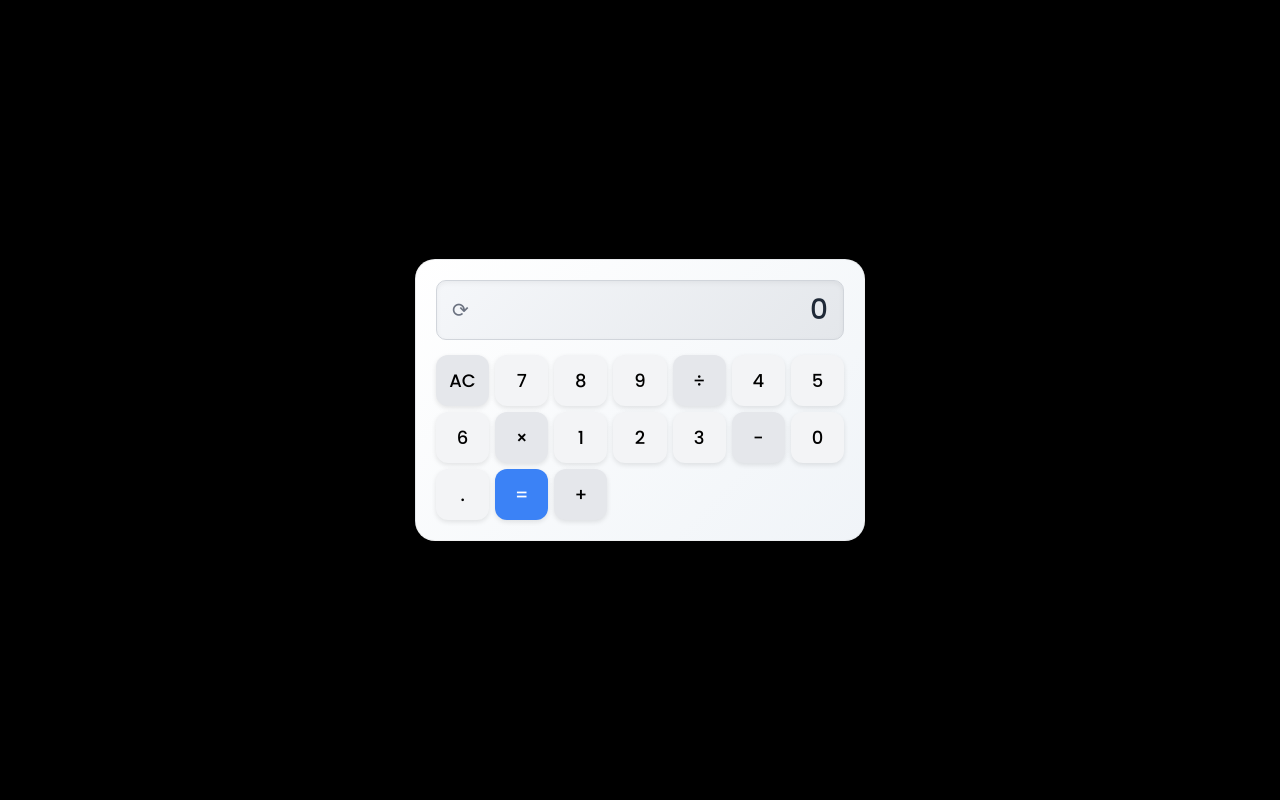
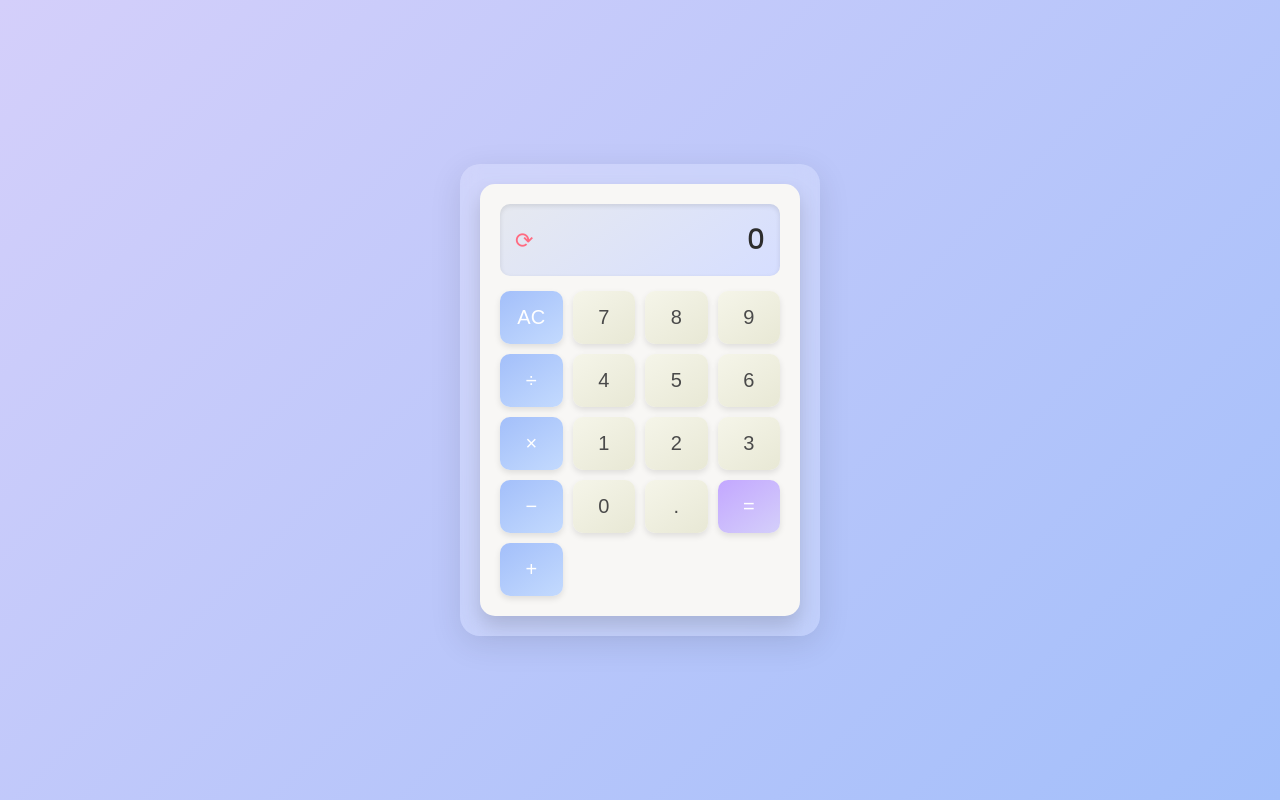
Before and after one commit to taspia2003/Tools-assignment-4, a plain HTML site: page index.html in a window 1280 px wide. Drawn offline with Linux system fonts and the light colour scheme.

Commit message:
Update styles.css

```diff
--- a/styles.css
+++ b/styles.css
@@ -2,7 +2,6 @@
     margin: 0;
     padding: 0;
     box-sizing: border-box;
-    font-family: 'Poppins', sans-serif;
 }
 
 body {
@@ -10,108 +9,101 @@ body {
     justify-content: center;
     align-items: center;
     height: 100vh;
-    background: #000000; /* Changed to solid black */
+    background: linear-gradient(135deg, #d4cffa, #a3bffa);
+    font-family: 'Poppins', sans-serif;
+}
+
+.calculator-container {
+    background: rgba(255, 255, 255, 0.2); /* Slightly more opaque glassmorphism */
+    padding: 20px;
+    border-radius: 20px;
+    backdrop-filter: blur(10px);
+    box-shadow: 0 8px 32px rgba(0, 0, 0, 0.1);
 }
 
 .calculator {
-    background: linear-gradient(135deg, #ffffff, #f0f4f8);
-    border-radius: 20px;
+    width: 320px;
+    background: #f8f7f5;
+    border-radius: 15px;
     padding: 20px;
-    width: 450px;
-    box-shadow: 0 10px 20px rgba(0, 0, 0, 0.1);
-    border: 1px solid rgba(0, 0, 0, 0.05);
-    animation: fadeIn 0.5s ease-in-out;
-}
-
-@keyframes fadeIn {
-    from {
-        opacity: 0;
-        transform: scale(0.95);
-    }
-    to {
-        opacity: 1;
-        transform: scale(1);
-    }
+    box-shadow: 0 10px 20px rgba(0, 0, 0, 0.15);
 }
 
 .display {
     display: flex;
     justify-content: space-between;
     align-items: center;
-    background: linear-gradient(135deg, #f5f7fa, #e4e7eb);
-    border: 1px solid #d1d5db;
+    background: linear-gradient(145deg, #e6e9f0, #d6deff);
+    padding: 15px;
     border-radius: 10px;
-    padding: 15px;
-    font-size: 28px;
     margin-bottom: 15px;
-    height: 60px;
-    box-shadow: inset 0 2px 5px rgba(0, 0, 0, 0.05);
-}
-
-.display .reset-icon {
-    font-size: 20px;
-    color: #6b7280;
-    cursor: pointer;
-    transition: color 0.2s;
-}
-
-.display .reset-icon:hover {
-    color: #3b82f6;
+    box-shadow: inset 0 2px 5px rgba(0, 0, 0, 0.1);
 }
 
 .display .value {
     font-size: 28px;
-    color: #1f2937;
-    overflow: hidden;
-    text-overflow: ellipsis;
-    white-space: nowrap;
     font-weight: 500;
+    color: #2d2d2d;
+}
+
+.display .reset-icon {
+    cursor: pointer;
+    font-size: 22px;
+    color: #ff6b81;
+    transition: transform 0.3s ease;
+}
+
+.display .reset-icon:hover {
+    transform: rotate(180deg);
 }
 
 .buttons {
     display: grid;
-    grid-template-columns: repeat(7, minmax(0, 1fr));
-    gap: 6px;
+    grid-template-columns: repeat(4, 1fr);
+    gap: 10px;
 }
 
 button {
-    padding: 12px;
-    font-size: 18px;
+    padding: 15px;
+    font-size: 20px;
+    font-weight: 500;
     border: none;
-    border-radius: 12px;
-    background-color: #e5e7eb;
+    border-radius: 10px;
     cursor: pointer;
-    transition: all 0.2s ease;
-    box-shadow: 0 2px 5px rgba(0, 0, 0, 0.1);
-    font-weight: 500;
+    transition: all 0.3s ease;
 }
 
-button:hover {
-    background-color: #d1d5db;
-    transform: scale(1.05);
-    box-shadow: 0 4px 8px rgba(0, 0, 0, 0.15);
+button.number {
+    background: linear-gradient(145deg, #f5f5e9, #e8e8d5);
+    color: #4a4a4a;
+    box-shadow: 0 3px 6px rgba(0, 0, 0, 0.1);
 }
 
-button:active {
-    transform: scale(0.95);
+button.number:hover {
+    background: linear-gradient(145deg, #e0d7ff, #d4cffa);
+    transform: translateY(-2px);
+    box-shadow: 0 5px 10px rgba(0, 0, 0, 0.15);
 }
 
-.function {
-    background-color: #d1d5db;
+button.operation {
+    background: linear-gradient(145deg, #a3bffa, #c3dafe);
+    color: #fff;
+    box-shadow: 0 3px 6px rgba(0, 0, 0, 0.1);
 }
 
-.number {
-    background-color: #f3f4f6;
+button.operation:hover {
+    background: linear-gradient(145deg, #c3dafe, #a3bffa);
+    transform: translateY(-2px);
+    box-shadow: 0 5px 10px rgba(0, 0, 0, 0.15);
 }
 
-.operation {
-    background-color: #e5e7eb;
+button.equals {
+    background: linear-gradient(145deg, #c3a7ff, #d4cffa);
+    color: #fff;
 }
-.equals {
-    background-color: #3b82f6;
-    color: white;
+
+button.equals:hover {
+    background: linear-gradient(145deg, #d4cffa, #c3a7ff);
+    transform: translateY(-2px);
+    box-shadow: 0 5px 10px rgba(0, 0, 0, 0.15);
 }
-.equals:hover {
-    background-color: #2563eb;
-    box-shadow: 0 4px 8px rgba(0, 0, 0, 0.2);
-}
```
